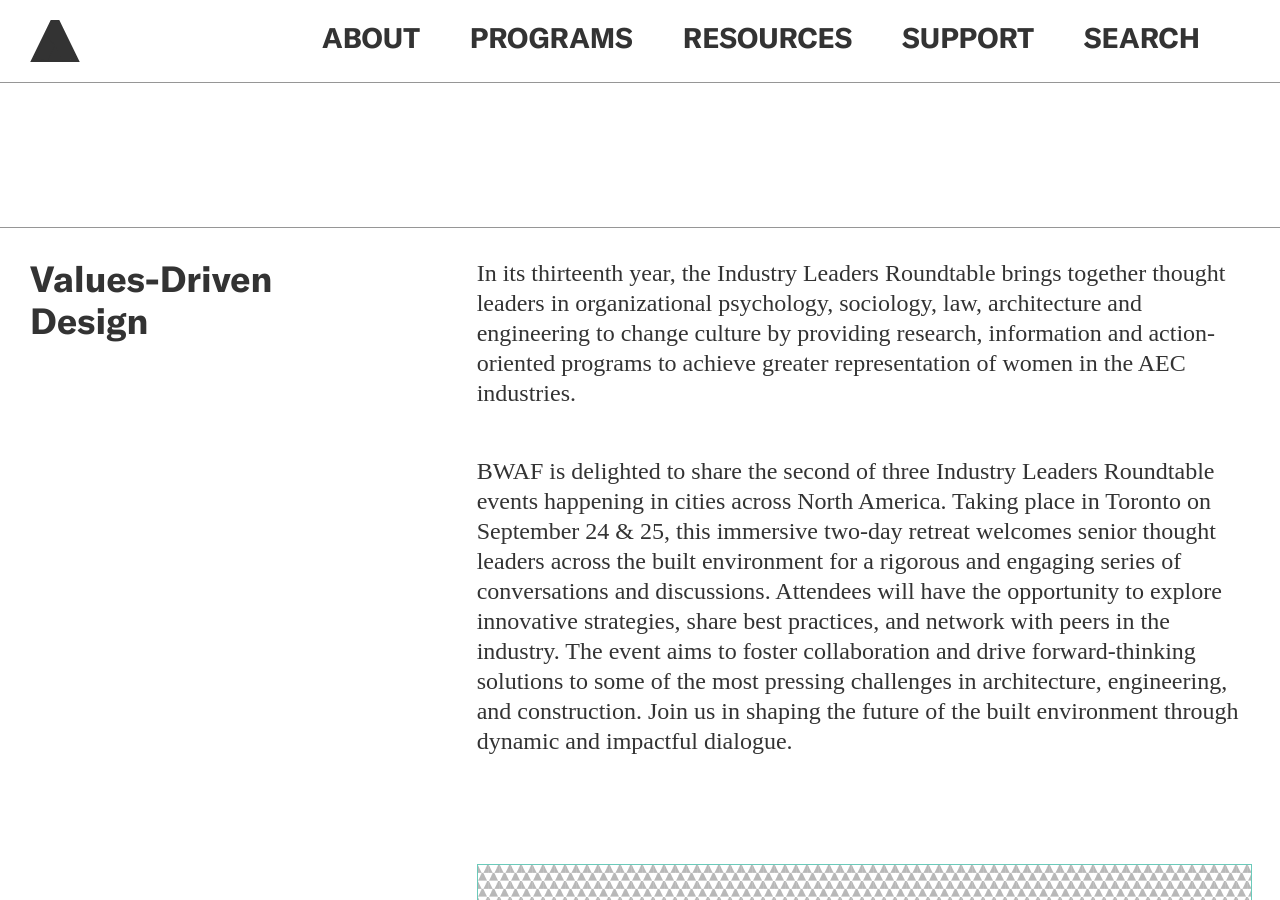
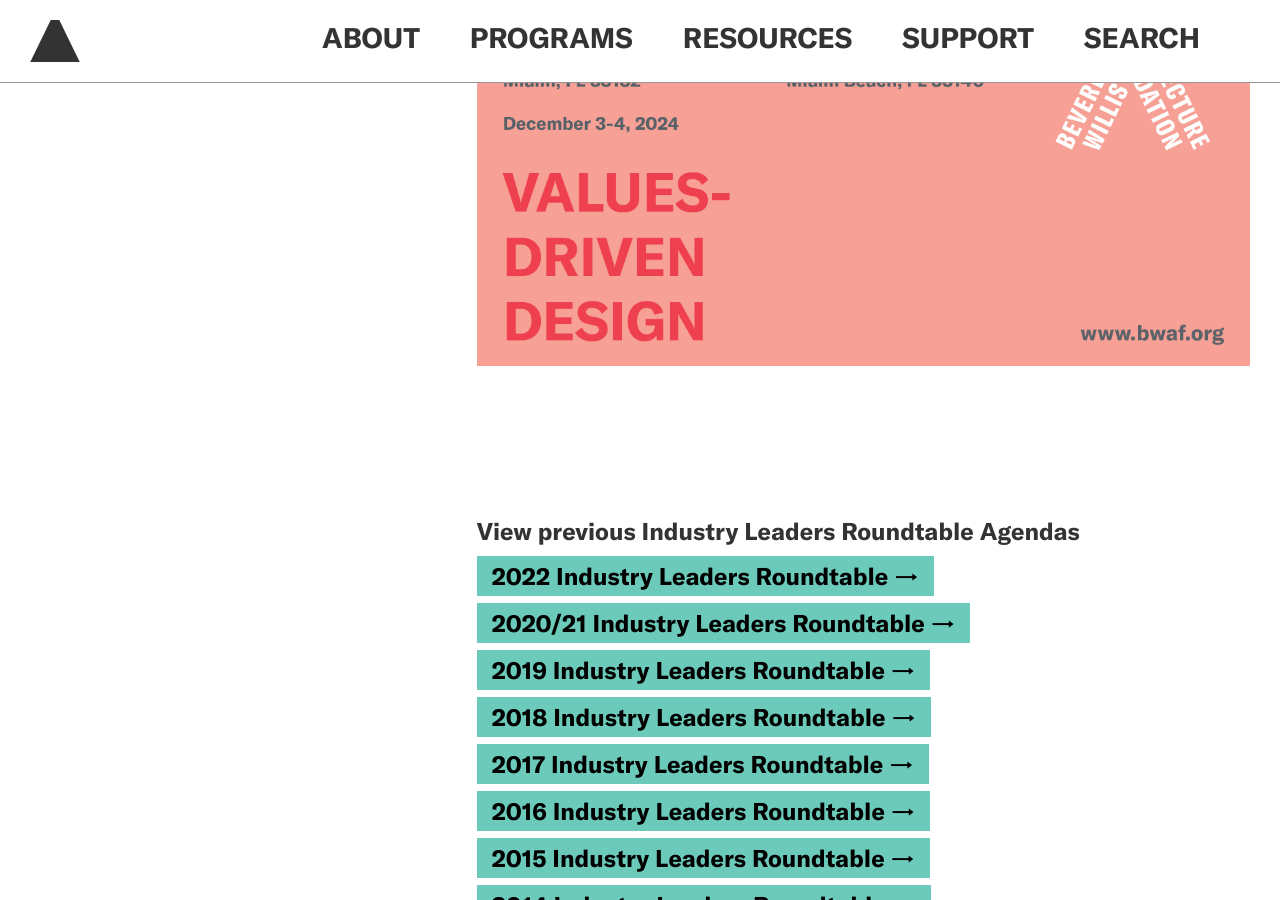
Before and after one commit to jengalas/bwaf-bbw, a Jekyll site: the page built from _programs/industry-leaders-roundtable-retreat.md, in a window 1280 px wide and 900 px high, scrolled down 1450 px. Built offline with Jekyll 4.4.1, drawn with Linux system fonts in a browser that asks for light colours; nearby versions of some CDN libraries; some web fonts are replaced; some of the changed text lies outside the part shown.

Commit message:
Updated 1 file via CloudCannon.

```diff
--- a/_programs/industry-leaders-roundtable-retreat.md
+++ b/_programs/industry-leaders-roundtable-retreat.md
@@ -25,15 +25,22 @@
     button:
       - button_text:
         button_link:
-    section_break: false
+    section_break: true
     include_left-hand_column_text_: true
     lefthand_text:
       header_type: Medium Header
-      text: Register Now
+      text: Values-Driven Design
       download: ''
-      link_url: ''
-      link_text: ' We’re excited to announce the third and final of our 2024 Industry Leaders Roundtable events will be happening in Miami, December 3-4!  Attendees will have the opportunity to explore innovative strategies, share best practices, and network with peers in the industry. The event aims to foster collaboration and drive forward-thinking solutions to some of the most pressing challenges in architecture, engineering, and construction.  This retreat will culminate in a tour of Art Basel and Design Miami, where we will explore the intersection of art, design, and the built environment. Join us in shaping the future of the built environment through dynamic and impactful dialogue. Stay tuned for more information to come.  Email info@bwaf.org if you’d like to be involved.'
+      link_url: https://bit.ly/3yDTDw9
+      link_text: Apply Here
     text_block: >-
+      In its thirteenth year, the Industry Leaders Roundtable brings together
+      thought leaders in organizational psychology, sociology, law, architecture
+      and engineering to change culture by providing research, information and
+      action-oriented programs to achieve greater representation of women in the
+      AEC industries.
+
+
       We’re excited to announce the third and final of our 2024 Industry Leaders
       Roundtable events will be happening in Miami, December 3-4!
 
@@ -75,169 +82,13 @@
     image: /uploads/241111-miami-graphics-4.jpg
     alt_text:
     image_caption_text: ''
-  - template: text-block
-    button:
-      - button_text:
-        button_link:
-    section_break: true
-    include_left-hand_column_text_: true
-    lefthand_text:
-      header_type: Medium Header
-      text: Values-Driven Design
-      download: ''
-      link_url: https://bit.ly/3yDTDw9
-      link_text: Apply Here
-    text_block: >-
-      In its thirteenth year, the Industry Leaders Roundtable brings together
-      thought leaders in organizational psychology, sociology, law, architecture
-      and engineering to change culture by providing research, information and
-      action-oriented programs to achieve greater representation of women in the
-      AEC industries.
-
-
-      BWAF is delighted to share the second of three Industry Leaders Roundtable
-      events happening in cities across North America. Taking place in Toronto
-      on September 24 & 25, this immersive two-day retreat welcomes senior
-      thought leaders across the built environment for a rigorous and engaging
-      series of conversations and discussions. Attendees will have the
-      opportunity to explore innovative strategies, share best practices, and
-      network with peers in the industry. The event aims to foster collaboration
-      and drive forward-thinking solutions to some of the most pressing
-      challenges in architecture, engineering, and construction. Join us in
-      shaping the future of the built environment through dynamic and impactful
-      dialogue.
-  - template: image-block
-    button:
-      - button_text:
-        button_link:
-    section_break: false
-    include_left-hand_column_text_: false
-    lefthand_text:
-      header_type: ''
-      text: ''
-      download: ''
-      link_url: ''
-      link_text: ''
-    image: /uploads/bwaf-graphic-templates-toronto.jpg
-    alt_text: >-
-      Orange background with white and grey text that reads: "2024 Industry
-      Leaders Roundtable: Toronto, T3 Bayside, 251 Queens Quay East, Toronto,
-      Onatario, M5A 4K9; Toronto Metropolitan University, 325 Church Street, ARC
-      206, Toronto, Ontario, M5B 2M2; Values Driven Design, Beverly Willis
-      Architecture Foundation"
-    image_caption_text: ''
-  - template: image-block
-    button:
-      - button_text:
-        button_link:
-    section_break: false
-    include_left-hand_column_text_: false
-    lefthand_text:
-      header_type: ''
-      text: ''
-      download: ''
-      link_url: ''
-      link_text: ''
-    image: /uploads/toronto-landscape-final.jpg
-    alt_text: >-
-      Orange background with white and grey text that reads: "2024 Industry
-      Leaders Roundtable: Toronto, T3 Bayside, 251 Queens Quay East, Toronto,
-      Onatario, M5A 4K9; Toronto Metropolitan University, 325 Church Street, ARC
-      206, Toronto, Ontario, M5B 2M2; Values Driven Design, Beverly Willis
-      Architecture Foundation"
-    image_caption_text: ''
   - template: miscellaneous-block
     button:
       - button_text:
         button_link:
     section_break: false
     include_left-hand_column_text_: false
-    miscellaneous: >-
-      ## **Schedule**
-
-
-      **Day 1: T3 Bayside<br>**251 Queens Quay East, Toronto
-
-
-      <u>9:30-10:00<br /></u>*Welcome breakfast + networking*
-
-
-      <u>10:00-11:00<br /></u>*Introduction by Tizziana Baldenebro + Host
-      Committee*
-
-
-      <u>11:00-12:00<br /></u>*Value vs. Values: Time and the evolving
-      workforce<br>*Melissa Burton, Arup
-
-
-      <u>12:00-1:00<br /></u>*The Value of Design: Advancing the stakes and
-      intersections<br>*Angelica Baccon, SHoP Architects
-
-
-      <u>1:00-2:00<br /></u>Lunch + Breakout Session I
-
-
-      <u>2:30-4:00<br /></u>*Value in the Studio: Teaching Leadership
-      Panel*<br>Maya Przybylski, University of Waterloo<br>Pina Petricone, UT
-      Daniels <br>Lisa Landrum, TMU
-
-
-      <u>4:00-5:00<br /></u>*Group Discussion*
-
-
-      <u>7:00-9:00<br /></u>*Cocktail Reception + Dinner*
-
-
-      **Day 2: TMU<br>**325 Church Street, ARC 206, Toronto
-
-
-      <u>9:00- 10:30<br /></u>*Welcome breakfast<br>Exhibition Tour* Buone
-      Nuove/Good News: Women In Architecture – from MAXXI to MET
-
-
-      <u>10:30-11:30<br /></u>*Re-learning Value I<br>*Heather Dubbeldam, BEAT,
-      Dubbeldam Architecture + Design<br>Elsa Lam, Canadian Architect Magazine
-
-
-      <u>11:30-12:30<br /></u>*Re-learning Value II<br>*Pauline Thimm, DIALOG
-      Design<br>Laura Sellors and Liana Bresler, SvN Architects + Planners
-
-
-      <u>12:30-1:30<br /></u>*Lunch + Breakout Session II*
-
-
-      <u>1:30-3:30<br /></u>*Site Tour<br>MRKT Alexandra Park* by SvN Architects
-      + Planners and CS&P Architects
-
-
-      <u>4:00-5:00<br /></u>*Keynote<br>*Sarah Midanik, Gord Downie & Chanie
-      Wenjack Fund
-
-
-      <u>5:00-5:30<br /></u>*Group Discussion<br>*BWAF Wrap Up
-
-
-      ## <br>**Why attend?**
-
-
-      The full integration of women into the workplace produces firm-wide
-      benefits including expanded markets, improved recruitment, and retention
-      of key talent. This two-day retreat is the only event of its kind where
-      participants develop targeted plans to combat bias, promote and retain
-      leaders, and effect change in the organizational culture.
-
-
-      ## **Who attends?**
-
-
-      * Principals in architecture, engineering, and construction
-
-      * Directors of Human Resources in the AEC industries
-
-      * Attorneys in related fields
-
-      * Academic leaders in business management, architecture, planning, and
-      engineering
+    miscellaneous: ''
     lefthand_text:
       header_type: ''
       text: ''
```
